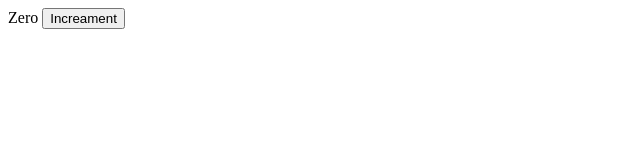
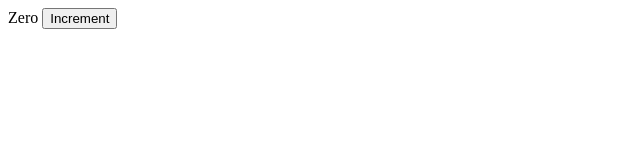
Before and after one commit to AmitxParmar/instagram-clone, a React (Create React App) app: page / in a window 1280 px wide. Shown: the top 160 px of the page, without its empty margins (0-640 px from the left). Built offline with nearby package versions, Linux system fonts and the light colour scheme.

Commit message:
minor changes

```diff
--- a/package.json
+++ b/package.json
@@ -1,5 +1,5 @@
 {
-  "name": "react-app",
+  "name": "Instagram-clone",
   "version": "0.1.0",
   "private": true,
   "dependencies": {
@@ -13,9 +13,11 @@
     "autoprefixer": "^10.4.13",
     "bootstrap": "^5.2.2",
     "enzyme": "^3.11.0",
+    "firebase": "^9.14.0",
     "react": "^18.2.0",
     "react-dom": "^18.2.0",
     "react-scripts": "5.0.1",
+    "tailwindcss": "^3.2.4",
     "web-vitals": "^3.0.4"
   },
   "scripts": {
--- a/src/App.js
+++ b/src/App.js
@@ -11,7 +11,7 @@ const App = () => {
 
         <React.Fragment>
             <span className={classes}> {formattedCount} </span>
-            <button className="btn btn-secondary btn-sm" onClick={()=>setCount(prevCount => prevCount + 1)}>Increament</button>
+            <button className="btn btn-secondary btn-sm" onClick={()=>setCount(prevCount => prevCount + 1)}>Increment</button>
         </React.Fragment>
     );
     function formatCount(count) {
```
Also changed, not shown: practice.tsx (added, +13 -0 lines), 1 other file (tests, documents, lock files or other folders).
